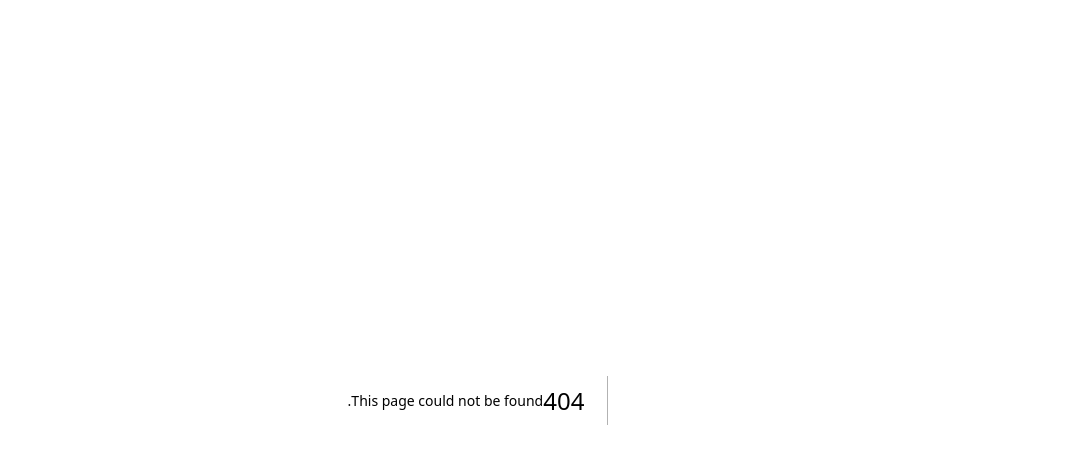
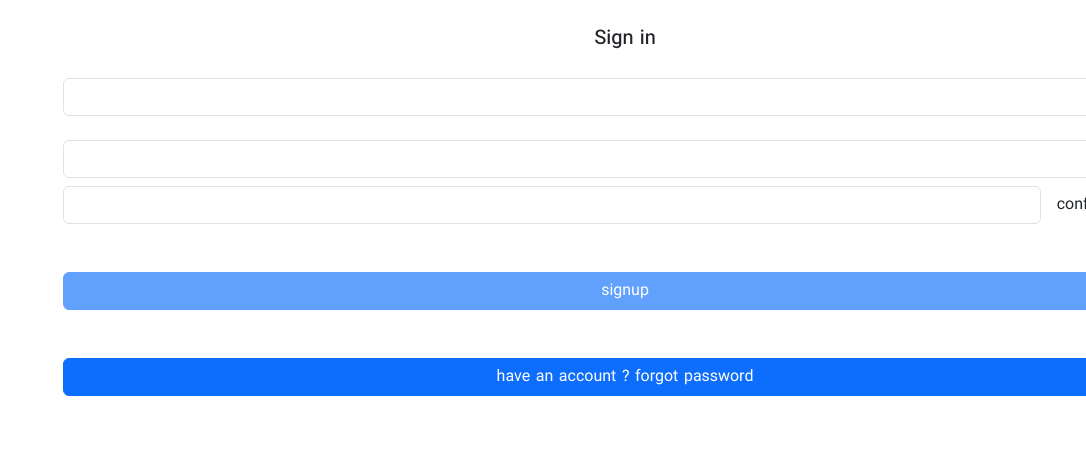
Before and after one commit to amirhoseinhoseinpoor/hologram-web-shop, a Next.js app: page /SignUp in a window 1280 px wide. Before the commit this address had no page. Shown: the top 464 px of the page, without its empty margins (194-1280 px from the left). Built offline with nearby package versions, Linux system fonts and the light colour scheme.

Commit message:
add feachure

```diff
--- /dev/null
+++ b/src/app/SignUp/page.js
@@ -0,0 +1,124 @@
+
+
+'use client'
+import React, { useState , useEffect } from 'react';
+import { useDispatch} from 'react-redux';
+import {login} from '../Store/thunks';
+import { useRouter } from 'next/navigation'
+import Link from 'next/link';
+
+
+export default function SignUp() {
+    const dispatch = useDispatch();
+    const [username, setUsername] = useState('');
+    const [password, setPassword] = useState('');
+    const [confirmPassword, setConfirmPassword] = useState('');
+
+    const router = useRouter()
+
+    const [errorMessage, setErrorMessage] = useState(null);
+
+    const handleLogin = async (event) => {
+      event.preventDefault();
+      try{
+        const credentials = { username, password }; // Create credentials object from form data
+        await dispatch(login(credentials)); // Dispatch login thunk with credentials
+
+        // router.push('../page.js')
+      }catch (error) {
+        console.error('login error me:' , error );
+      }
+
+
+      //
+    };
+
+    const handleLogi2n = async (e) => {
+      e.preventDefault();
+      try {
+        await dispatch(login({username , password}));
+        alert("suc login")
+      } catch (error) {
+        console.error('login error me:' , error ); // Handle login errors gracefully (e.g., display error message)
+      }
+    };
+
+    //handeling submit and fetch api
+    // const handleSubmit = async (e) => {
+    //     alert('hi');
+    //     e.preventDefault();
+    //     // const result = await signIn('credentials', {
+    //     //   redirect: false, // Prevent default redirection
+    //     //   username,
+    //     //   password,
+    //     // });
+    //     // if (result.error) {
+    //     //     console.error('Login error:', result.error); // Handle login errors
+    //     // } else {
+    //     //     // Successfully logged in
+    //     //     dispatch(setUser(result.user)); // If using Redux to update user state
+    //     // }
+    // };
+
+    return(
+
+        <section className="h-100">
+          <form onSubmit={handleLogin} className='form-border p-2 bg-white rounded container'>
+             <div className='d-flex flex-row justify-content-center mt-3 mb-4'>
+                <div>
+                  <p className='fs-5 fw-medium'>Sign in</p>
+                </div>
+             </div>
+
+
+
+             <div className="d-flex flex-row align-items-center mb-4">
+               <label htmlFor="username" className='ms-3'>Username</label>
+               <input
+                 type="text"
+                 className="form-control"
+                 id="username"
+                 value={username}
+                 onChange={(e) => setUsername(e.target.value)}
+                 required
+               />
+             </div>
+             <div className="d-flex flex-row align-items-center">
+               <label htmlFor="password" className='ms-3'>Password</label>
+               <input
+                 type="password"
+                 className="form-control"
+                 id="password"
+                 value={password}
+                 onChange={(e) => setPassword(e.target.value)}
+                 required
+               />
+             </div>
+             <div className="d-flex flex-row align-items-center mt-2">
+               <label htmlFor="confirmPassword" className='ms-3' style={{whiteSpace: 'nowrap'}}>confirm password</label>
+               <input
+                 type="password"
+                 className="form-control"
+                 id="confirmPassword"
+                 value={confirmPassword}
+                 onChange={(e) => setConfirmPassword(e.target.value)}
+                 required
+               />
+             </div>
+
+             <button disabled={!username || !password || password !== confirmPassword} type="submit" className="btn btn-primary w-100 mt-5">
+                 signup
+             </button>
+             <Link href="/Login">
+               <button className="btn btn-primary w-100 mt-5">
+                 have an account ? forgot password
+              </button>
+             </Link>
+
+
+             {errorMessage && <div className="alert alert-danger mt-3">{errorMessage}</div>}
+           </form>
+
+        </section>
+    )
+}
--- a/src/app/Styles/HomeStyle/Exhibition.module.scss
+++ b/src/app/Styles/HomeStyle/Exhibition.module.scss
@@ -45,8 +45,6 @@
   height: 100%;
 }
 
-
-
   @media (max-width :768px) {
      .exhibitionresponsivemaindiv{
        flex-direction: column !important;
```
